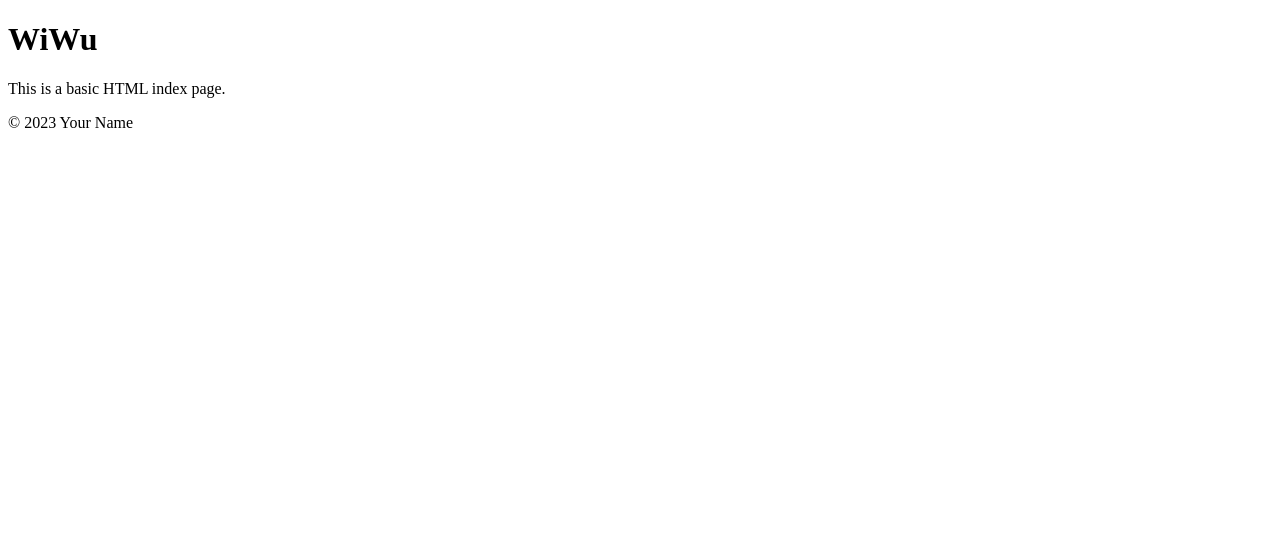
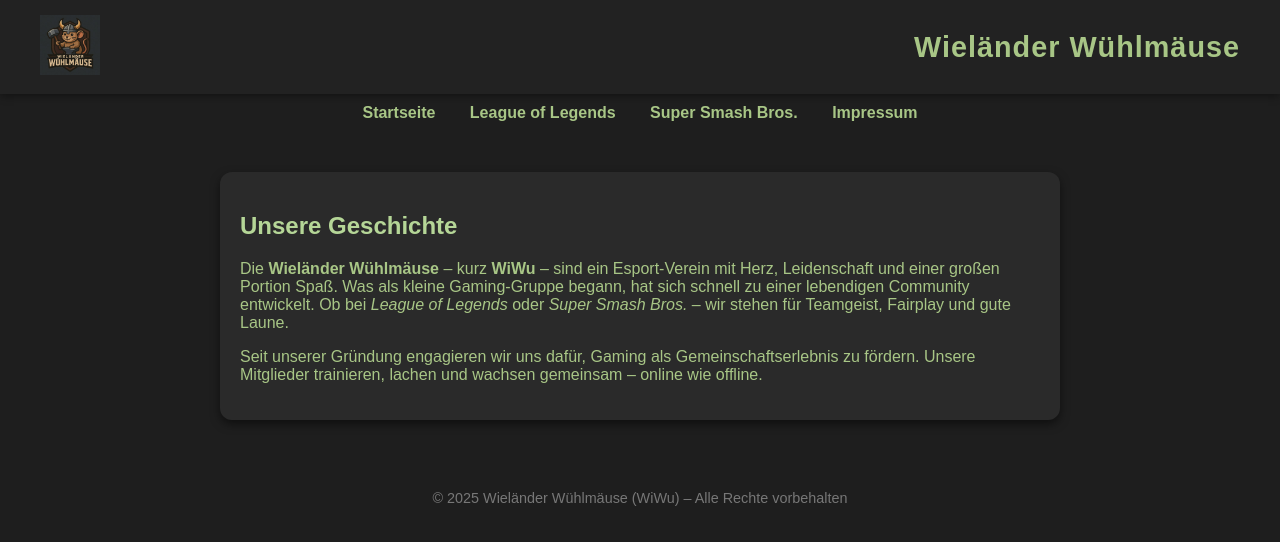
Before and after one commit to HungerBoo/WiWU-Esport, a plain HTML site: page index.html in a window 1280 px wide. Drawn offline with Linux system fonts and the light colour scheme.

Commit message:
Add files via upload

```diff
--- a/index.html
+++ b/index.html
@@ -2,19 +2,124 @@
 <html lang="de">
 <head>
   <meta charset="UTF-8">
-    <meta name="WiWU" content="width=device-width, initial-scale=1.0">
-    <meta name="WiWu" content="Wieländer Wühlmäuse">
-    <title>WiWu</title>
+  <meta name="viewport" content="width=device-width, initial-scale=1.0">
+  <title>Wieländer Wühlmäuse – WiWu Esport</title>
+
+  <!-- SEO -->
+  <meta name="description" content="Die Wieländer Wühlmäuse – WiWu Esport. Unser Verein für Gaming, Gemeinschaft und Wettbewerbe in League of Legends & Super Smash Bros.">
+  <meta name="keywords" content="WiWu, Wieländer Wühlmäuse, Esport, League of Legends, Super Smash Bros, Gaming Verein">
+
+  <style>
+    body {
+      margin: 0;
+      font-family: Arial, sans-serif;
+      background-color: #1e1e1e; /* dunkles Grau */
+      color: #a8c686; /* waldgrünlich */
+    }
+
+    /* Header-Bereich */
+    header {
+      background-color: #222;
+      color: #a8c686;
+      display: flex;
+      align-items: center;
+      justify-content: space-between;
+      padding: 15px 40px;
+      position: sticky;
+      top: 0;
+      z-index: 1000;
+      box-shadow: 0 2px 8px rgba(0,0,0,0.4);
+    }
+
+    header img {
+      height: 60px;
+      cursor: pointer;
+    }
+
+    header h1 {
+      margin: 0;
+      font-size: 1.8rem;
+      letter-spacing: 1px;
+    }
+
+    /* Navigation */
+    nav {
+      margin-top: 10px;
+      text-align: center;
+    }
+
+    nav a {
+      color: #a8c686;
+      text-decoration: none;
+      margin: 0 15px;
+      font-weight: bold;
+      transition: color 0.3s;
+    }
+
+    nav a:hover {
+      color: #d0f0a0;
+    }
+
+    /* Inhalt */
+    main {
+      max-width: 800px;
+      margin: 50px auto;
+      padding: 20px;
+      background-color: #2a2a2a;
+      border-radius: 12px;
+      box-shadow: 0 4px 10px rgba(0,0,0,0.5);
+    }
+
+    h2 {
+      color: #b5d697;
+    }
+
+    footer {
+      text-align: center;
+      padding: 20px;
+      color: #777;
+      font-size: 0.9rem;
+    }
+
+    @media (max-width: 600px) {
+      header {
+        flex-direction: column;
+        text-align: center;
+      }
+      header img {
+        margin-bottom: 10px;
+      }
+    }
+  </style>
 </head>
 <body>
   <header>
-        <h1>WiWu</h1>
+    <a href="index.html"><img src="logo.jpeg" alt="WiWu Logo"></a>
+    <h1>Wieländer Wühlmäuse</h1>
   </header>
+
+  <nav>
+    <a href="index.html">Startseite</a>
+    <a href="leagueoflegends.html">League of Legends</a>
+    <a href="supersmashbros.html">Super Smash Bros.</a>
+    <a href="impressum.html">Impressum</a>
+  </nav>
+
   <main>
-        <p>This is a basic HTML index page.</p>
+    <h2>Unsere Geschichte</h2>
+    <p>
+      Die <strong>Wieländer Wühlmäuse</strong> – kurz <strong>WiWu</strong> – sind ein Esport-Verein mit Herz, Leidenschaft und einer großen Portion Spaß.
+      Was als kleine Gaming-Gruppe begann, hat sich schnell zu einer lebendigen Community entwickelt.
+      Ob bei <em>League of Legends</em> oder <em>Super Smash Bros.</em> – wir stehen für Teamgeist, Fairplay und gute Laune.
+    </p>
+    <p>
+      Seit unserer Gründung engagieren wir uns dafür, Gaming als Gemeinschaftserlebnis zu fördern.
+      Unsere Mitglieder trainieren, lachen und wachsen gemeinsam – online wie offline.
+    </p>
   </main>
+
   <footer>
-        <p>&copy; 2023 Your Name</p>
+    © 2025 Wieländer Wühlmäuse (WiWu) – Alle Rechte vorbehalten
   </footer>
 </body>
 </html>
```
Also changed, not shown: Logo.jpeg (added). Lines whose indentation alone changed are shown as unchanged.
